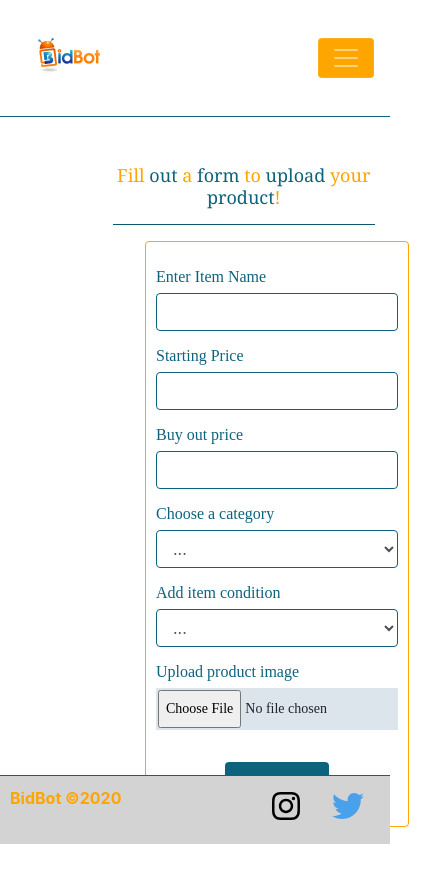
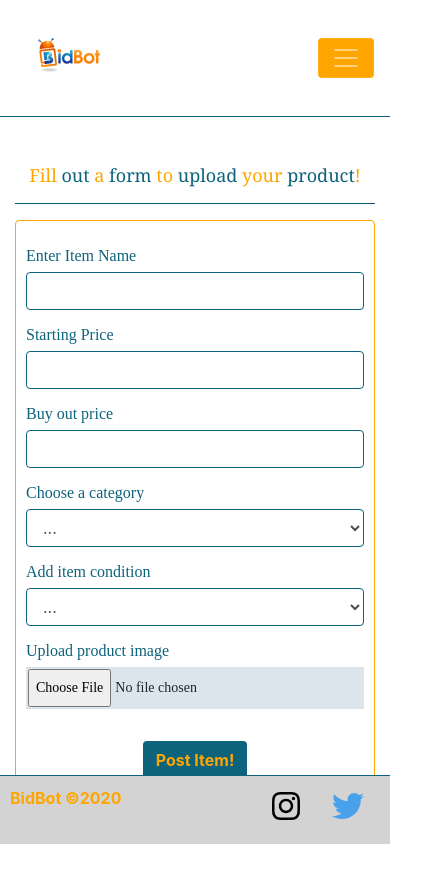
Before and after one commit to vormc2005/Project3, a React (Create React App) app in the folder client/: page /PostPage in a window 390 px wide. Shown: the top 882 px of the page, 424 px wide, since content can reach past the window. Built offline with nearby package versions, Linux system fonts and the light colour scheme; no server answers.

Commit message:
fixed offset

```diff
--- a/client/src/pages/HomePage.js
+++ b/client/src/pages/HomePage.js
@@ -68,6 +68,7 @@ function Home() {
           </div>
         </div>
       </div>
+      <br></br><br></br>
       {/* <Footer /> */}
     </div>
   );
--- a/client/src/pages/PostPage.js
+++ b/client/src/pages/PostPage.js
@@ -51,13 +51,13 @@ function PostPage() {
       <br />
       <div className="container">
         <div className="row">
-          <div className="col-md-6 offset-3">
+          <div className="col-md-6 offset-sm-3">
             <h3>Fill <span className="fun">out</span> a <span className="fun">form</span> to <span className="fun">upload</span> your <span className="fun">product</span>!</h3>
             <hr />
           </div>
         </div>
         <div className="row">
-          <div className="col-md-4  offset-4 col-sm-12">
+          <div className="col-md-4  offset-sm-4 col-sm-12">
             <div className="card">
               <form >
                 <br />
```
